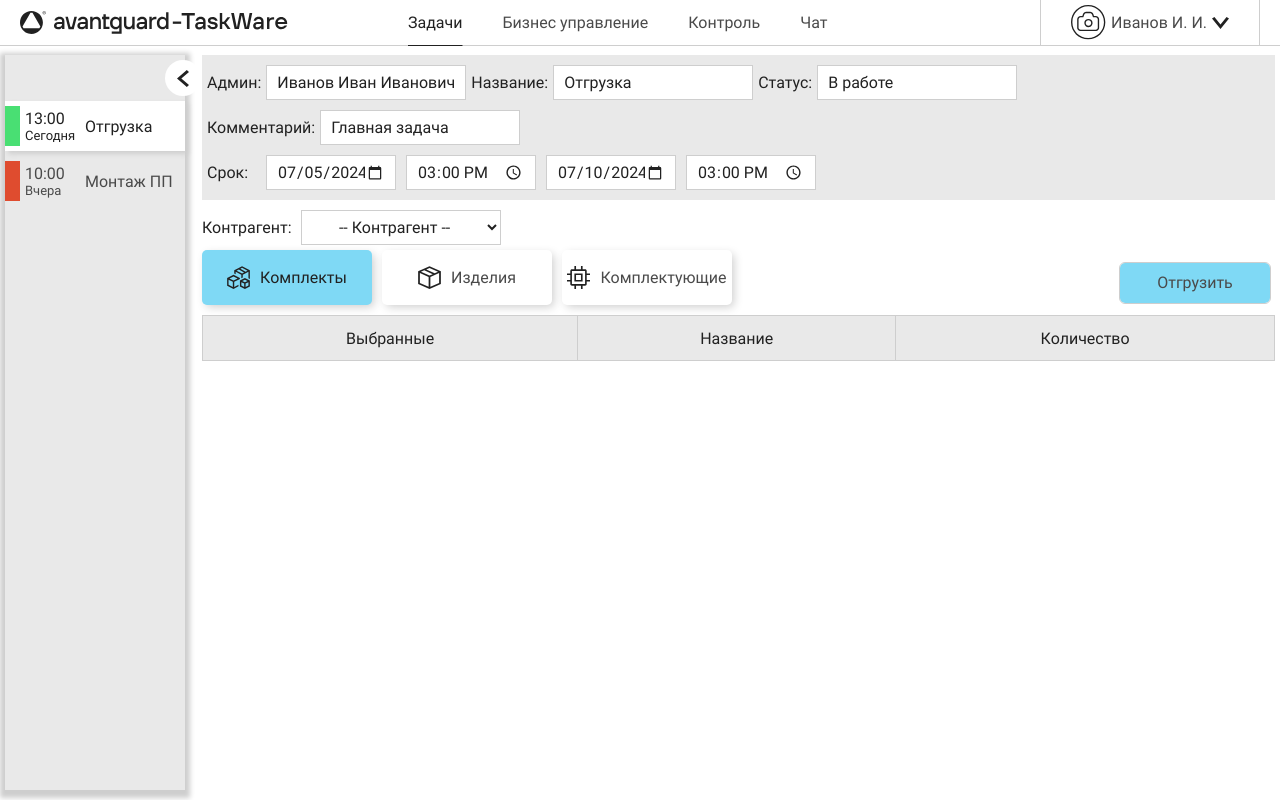
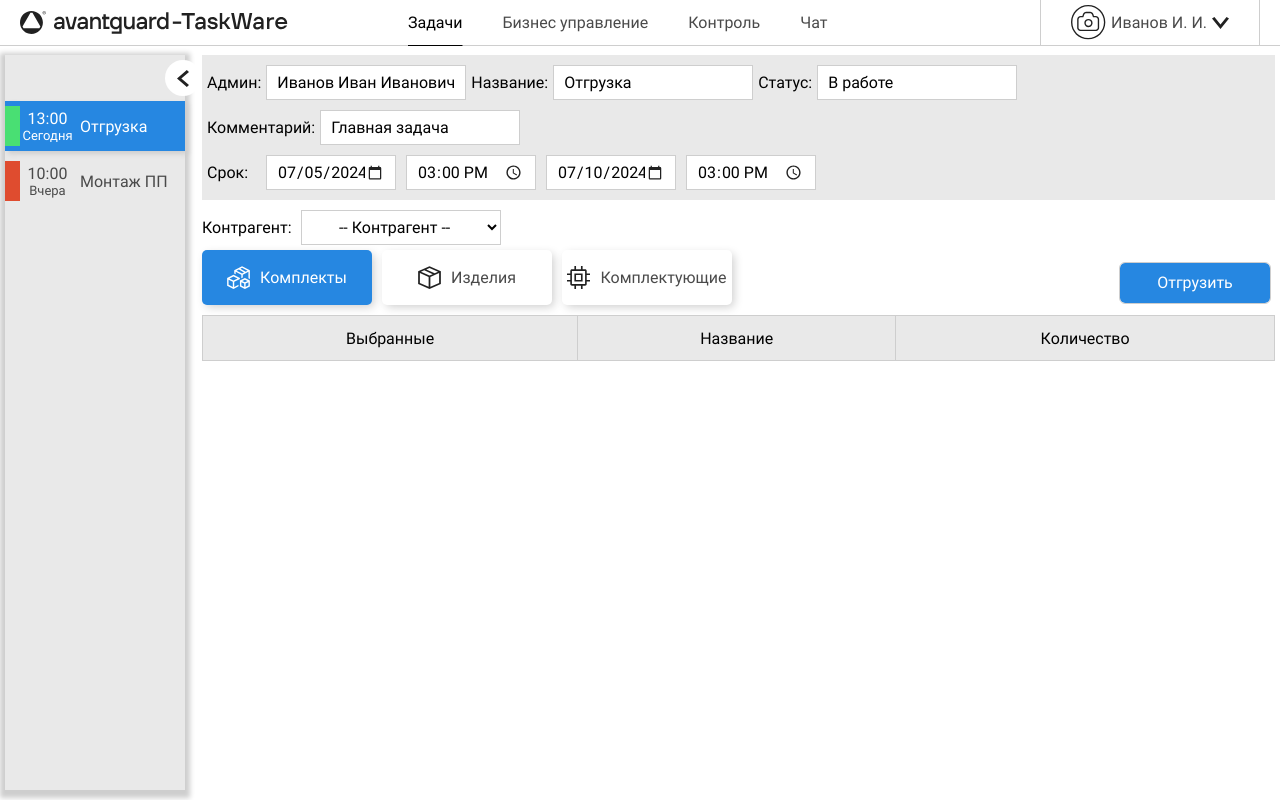
Before and after one commit to Ridavio7/AvG_TaskWare_DT-edition, a website built with webpack: page src/pages/index.html in a window 1280 px wide. Both pictures are taken after a click on the button "Комплекты". Built offline with nearby package versions, Linux system fonts and the light colour scheme; no server answers.

Commit message:
fix: colors

```diff
--- a/src/blocks/#common/common.styles.scss
+++ b/src/blocks/#common/common.styles.scss
@@ -10,6 +10,7 @@
     --white: #ffffff;
     --blue: #294f74;
     --font-color-button: #ffffff;
+    --img-button_color_white: invert(100%) sepia(0%) saturate(0%) hue-rotate(162deg) brightness(111%) contrast(101%);
 
     --green: #9cca5e;
     --green_hover: #49df73;
@@ -30,17 +31,16 @@
 .theme-light {
     overflow: hidden;
     --font-color: #4a4a4a;
-    --font-color_active: #212121;
-    --background_first: #f9f9f9;
+    --font-color_active: #010101;//#212121;
+    --background_first: #f6f6f6;//#f9f9f9;
     --background_second: #ffffff;
     --background_sidebar: #e9e9e9;
     --expand-button: #ffffff;
-    --expand-button-active: #7fd9f5;
+    --expand-button-active: #2687e1;//#7fd9f5;
     --border: #cecece; /*cfcfcf*/
     --box-shadow: #cecece;
     --img_color: invert(14%) sepia(37%) saturate(0%) hue-rotate(272deg) brightness(94%) contrast(103%);
     --img-button_color: invert(14%) sepia(37%) saturate(0%) hue-rotate(272deg) brightness(94%) contrast(103%);
-    --checkbox-arrow-img: url(../input/__type-checkbox/img/arrow_dark.svg);
 }
 
 .theme-dark {
@@ -52,11 +52,10 @@
     --background_sidebar: #2a2a2c; /*2a2a2c*/
     --box-shadow: #212121;
     --expand-button: #414143;
-    --expand-button-active: #294f74;
+    --expand-button-active: #2687e1;//#294f74;
     --border: #575757;
     --img_color: invert(100%) sepia(1%) saturate(82%) hue-rotate(82deg) brightness(115%) contrast(100%);
     --img-button_color: invert(100%) sepia(1%) saturate(82%) hue-rotate(82deg) brightness(115%) contrast(100%);
-    --checkbox-arrow-img: url(../input/__type-checkbox/img/arrow.svg);
 }
 
 *{
@@ -83,6 +82,7 @@ html, body{
     margin-left: auto;
     margin-right: auto;
     background-color: var(--background_second);
+    transition: all 0.5s;
 }
 
 .container{
--- a/src/blocks/_tree/tree.scss
+++ b/src/blocks/_tree/tree.scss
@@ -48,7 +48,7 @@
 
     &_active{
         background: var(--expand-button-active);
-        color: var(--font-color_active);
+        color: var(--font-color-button);
         outline: none;
         border: none;
     }
@@ -64,7 +64,7 @@
 
     &:hover{
         background: var(--expand-button-active);
-        color: var(--font-color_active);
+        color: var(--font-color-button);
         outline: none;
         border: none;
     }
--- a/src/blocks/button/__control/_modal/button__control_modal.scss
+++ b/src/blocks/button/__control/_modal/button__control_modal.scss
@@ -1,5 +1,5 @@
 .button__control_modal{
-    color: var(--font-color);
+    color: var(--font-color-button);
     font-family: 'Roboto', sans-serif;
     font-weight: 400;
     font-style: normal;
--- a/src/blocks/button/__control/button__control.scss
+++ b/src/blocks/button/__control/button__control.scss
@@ -101,4 +101,9 @@
         border: none;
         outline: none;
     }
+
+    &_active &__img {
+        filter: var(--img-button_color_white);
+        -webkit-filter: var(--img-button_color_white);
+    }
 }
--- a/src/blocks/button/__tab/button__tab.scss
+++ b/src/blocks/button/__tab/button__tab.scss
@@ -1,4 +1,4 @@
-.button__tab__first {
+.button__tab__first{
     float: left;
     background-color: var(--expand-button);
     border: none;
@@ -21,7 +21,13 @@
     &:hover,
     &_active{
         background-color: var(--expand-button-active);
-        color: var(--font-color_active);
+        color: var(--font-color-button);
+    }
+
+    &:hover &__img,
+    &_active &__img{
+        filter: var(--img-button_color_white);
+        -webkit-filter: var(--img-button_color_white);
     }
 
     &__img{
--- a/src/blocks/input/__type-checkbox/input__type-checkbox.scss
+++ b/src/blocks/input/__type-checkbox/input__type-checkbox.scss
@@ -8,6 +8,8 @@
     display: flex;
     align-items: center;
     justify-content: center;
+    font-family: 'Roboto', sans-serif;
+    font-size: 16px;
     color: var(--font-color_active);
     margin-bottom: 3px;
 }
@@ -25,5 +27,5 @@
 
 .checkbox:checked + label::before {
     border-color: var(--expand-button-active);
-    background: var(--expand-button-active) var(--checkbox-arrow-img) no-repeat center;
+    background: var(--expand-button-active) url(../__type-checkbox/img/arrow.svg) no-repeat center;
 }
--- a/src/blocks/sidebar/sidebar.scss
+++ b/src/blocks/sidebar/sidebar.scss
@@ -62,13 +62,27 @@
         }
 
         &:hover{
-            background-color: var(--background_second);
+            background-color: var(--expand-button-active);
+            color: var(--font-color-button) !important;
+        }
+
+        &:hover .sidebar__img_filter,
+        &_active .sidebar__img_filter{
+            filter: var(--img-button_color_white);
+            -webkit-filter: var(--img-button_color_white);
+        }
+
+        &:hover .sidebar__name,
+        &:hover .sidebar__name_time,
+        &_active .sidebar__name,
+        &_active .sidebar__name_time{
+            color: var(--font-color-button);
         }
 
         &_active{
-            background-color: var(--background_second);
+            background-color: var(--expand-button-active);
             box-shadow: 3px 3px 5px 0px var(--box-shadow);
-            color: var(--font-color_active) !important;
+            color: var(--font-color-button) !important;
             text-decoration: none;
         }
     }
@@ -84,6 +98,7 @@
 
         &_filter{
             width: 25px;
+            height: 25px;
             filter: var(--img_color);
             -webkit-filter: var(--img_color);
         }
@@ -93,8 +108,9 @@
         width: 55px;
         display: flex;
         flex-direction: column;
-        align-items: flex-start;
+        align-items: center;
         margin-right: 5px;
+        margin-left: -5px;
     }
 
     &__name{
@@ -103,6 +119,8 @@
 
         &_time{
             font-size: 13px;
+            font-family: 'Roboto', sans-serif;
+            color: var(--font-color);
         }
     }
 
@@ -191,10 +209,6 @@
     }
 }
 
-.sidebar__link_active .sidebar__name{
-    color: var(--font-color_active);
-}
-
 body.collapsed .sidebar {
     min-width: 49px;
     display: flex;
@@ -206,6 +220,7 @@ body.collapsed .sidebar__link {
 
 body.collapsed .sidebar__img {
     margin-right: 0px;
+    margin-left: 2px;
 }
 
 body.collapsed .sidebar__expand-button__img {
@@ -213,6 +228,10 @@ body.collapsed .sidebar__expand-button__img {
     transition: 0.3s;
 }
 
+body.collapsed .sidebar__block-task-time {
+    margin-left: 0px;
+}
+
 body.collapsed .sidebar__arrow,
 body.collapsed .sidebar__name,
 body.collapsed .sidebar__menu {
```
